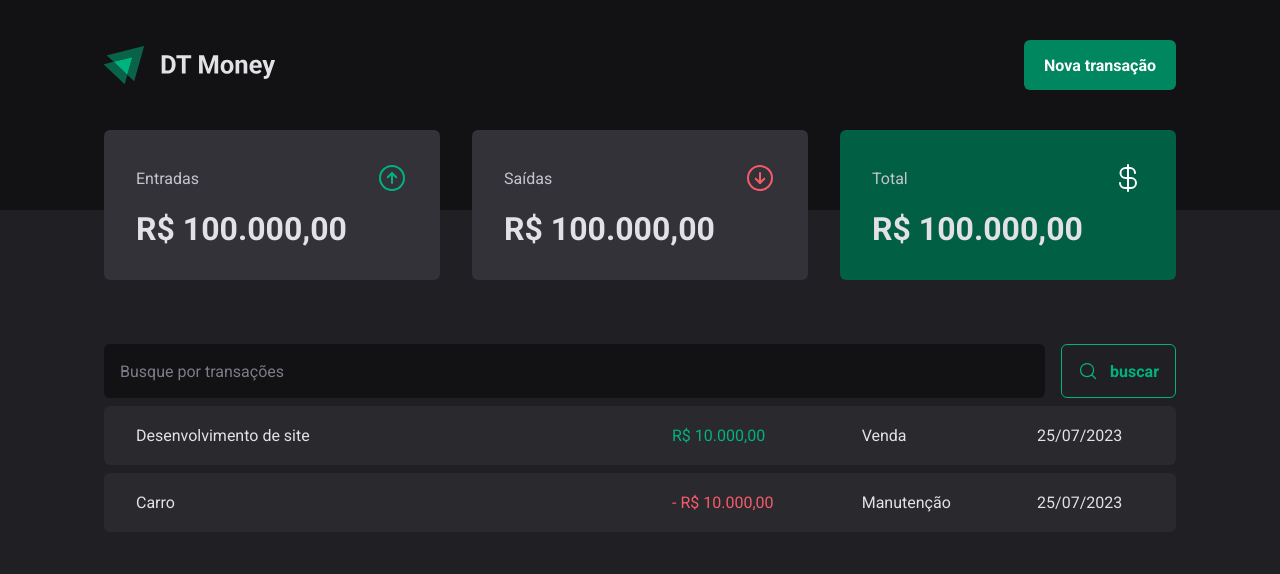
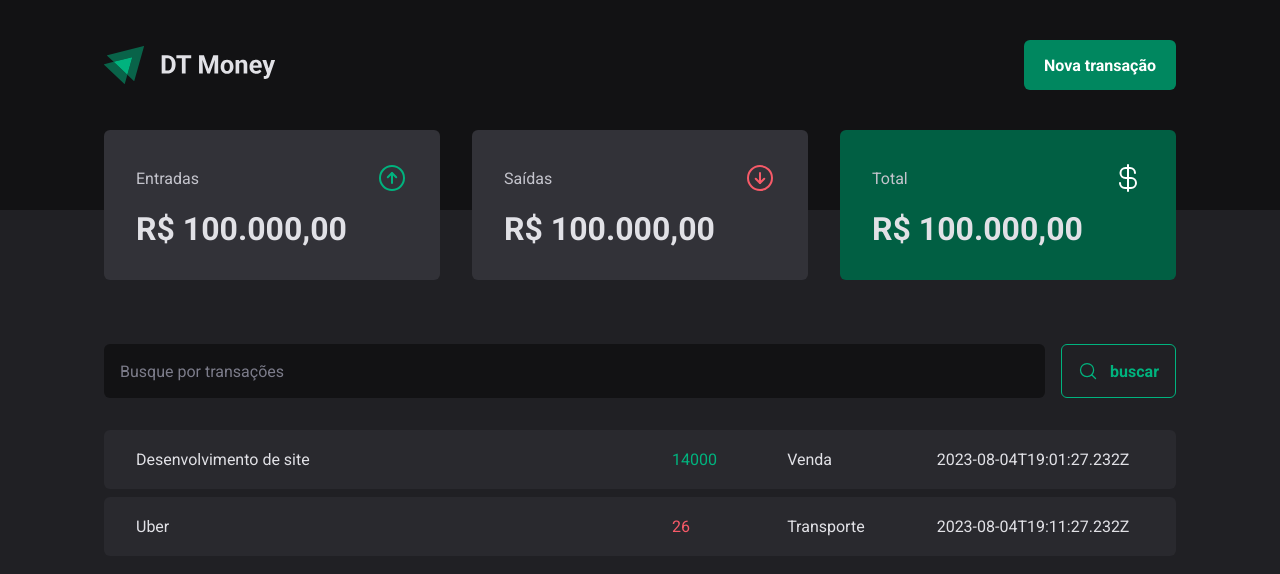
Before and after one commit to GabrielVita/walletmoney, a React (Vite) app in the folder wallet/: page / in a window 1280 px wide. Shown: the top 574 px of the page. Built offline with nearby package versions, Linux system fonts and the light colour scheme; data requests are answered from the project's data file.

Commit message:
context created

```diff
--- a/wallet/package.json
+++ b/wallet/package.json
@@ -5,6 +5,7 @@
   "type": "module",
   "scripts": {
     "dev": "vite",
+    "dev:server": "json-server server.json -w -d 500",
     "build": "tsc && vite build",
     "lint": "eslint . --ext ts,tsx --report-unused-disable-directives --max-warnings 0",
     "preview": "vite preview"
@@ -27,6 +28,7 @@
     "eslint": "^8.45.0",
     "eslint-plugin-react-hooks": "^4.6.0",
     "eslint-plugin-react-refresh": "^0.4.3",
+    "json-server": "^0.17.3",
     "typescript": "^5.0.2",
     "vite": "^4.4.5"
   }
--- /dev/null
+++ b/wallet/server.json
@@ -0,0 +1,20 @@
+{
+    "transactions": [
+        {
+            "id": 1,
+            "description": "Desenvolvimento de site",
+            "type": "income",
+            "category": "Venda",
+            "price": 14000,
+            "createdAt": "2023-08-04T19:01:27.232Z"
+        },
+        {
+            "id": 2,
+            "description": "Uber",
+            "type": "outcome",
+            "category": "Transporte",
+            "price": 26,
+            "createdAt": "2023-08-04T19:11:27.232Z"
+        }
+    ]
+}
--- a/wallet/src/App.tsx
+++ b/wallet/src/App.tsx
@@ -2,12 +2,15 @@
 import { defaultTheme } from "./styles/themes/default";
 import { GlobalStyle } from "./styles/global";
 import { Transaction } from "./pages/Transactions";
+import { TransactionsProvider } from "./contexts/TransactionsContext";
 
 export function App() {
   return (
     <ThemeProvider theme={defaultTheme}>
       <GlobalStyle/>
-      <Transaction/>
+      <TransactionsProvider>
+        <Transaction/>
+      </TransactionsProvider>
     </ThemeProvider>
   )
 }
--- a/wallet/src/components/Historic/index.tsx
+++ b/wallet/src/components/Historic/index.tsx
@@ -1,32 +1,30 @@
-import { SearchForm } from "../SearchForm"
-import { PriceHighlight, TransactionsContainer, TransactionsTable } from "./styles"
+import { useContext } from "react";
+import { SearchForm } from "../SearchForm";
+import { PriceHighlight, TransactionsContainer, TransactionsTable } from "./styles";
+import { TransactionsContext } from "../../contexts/TransactionsContext";
 
 export function Historic(){
+    const {transactions} = useContext(TransactionsContext);
     return(
         <TransactionsContainer>
             <SearchForm/>
             <TransactionsTable>
+
                 <tbody>
-                    <tr>
-                        <td width="50%">Desenvolvimento de site</td>
-                        <td>
-                            <PriceHighlight variant="income">
-                                R$ 10.000,00
-                            </PriceHighlight>
-                        </td>
-                        <td>Venda</td>
-                        <td>25/07/2023</td>
-                    </tr>
-                    <tr>
-                        <td>Carro</td>
-                        <td>
-                            <PriceHighlight variant="outcome">
-                                - R$ 10.000,00
-                            </PriceHighlight>
-                        </td>
-                        <td>Manutenção</td>
-                        <td>25/07/2023</td>
-                    </tr>
+                    {transactions.map(transaction =>{
+                        return(
+                            <tr key={transaction.id}>
+                                <td width="50%">{transaction.description}</td>
+                                <td>
+                                    <PriceHighlight variant={transaction.type}>
+                                        {transaction.price}
+                                    </PriceHighlight>
+                                </td>
+                                <td>{transaction.category}</td>
+                                <td>{transaction.createdAt}</td>
+                            </tr>
+                        )
+                    })}
                 </tbody>
             </TransactionsTable>
         </TransactionsContainer>
--- a/wallet/src/components/Historic/styles.ts
+++ b/wallet/src/components/Historic/styles.ts
@@ -11,7 +11,7 @@
     width: 100%;
     border-collapse: separate;
     border-spacing: 0 0.5rem;
-    /*margin-top: 1.5rem;*/
+    margin-top: 1.5rem;
 
     td{
         padding:1.25rem 2rem;
--- a/wallet/src/components/Summary/index.tsx
+++ b/wallet/src/components/Summary/index.tsx
@@ -1,7 +1,10 @@
 import { ArrowCircleUp, ArrowCircleDown, CurrencyDollar } from "phosphor-react";
 import { SummaryCard, SummaryContainer } from "./styles";
+import { useContext } from "react";
+import { TransactionsContext } from "../../contexts/TransactionsContext";
 
 export function Summary(){
+    const {transactions} = useContext(TransactionsContext);
     return(
         <SummaryContainer>
             <SummaryCard>
--- /dev/null
+++ b/wallet/src/contexts/TransactionsContext.tsx
@@ -0,0 +1,38 @@
+import {ReactNode, createContext, useEffect, useState} from "react";
+interface Transaction{
+    id: number;
+    description: string;
+    type: 'income' | 'outcome';
+    price: number;
+    category: string;
+    createdAt: string;
+}
+
+interface TransactionContextType{
+    transactions: Transaction[];
+}
+
+interface TransactionsProviderProps{
+    children: ReactNode;
+}
+export const TransactionsContext = createContext({} as TransactionContextType);
+
+export function TransactionsProvider({children}: TransactionsProviderProps){
+    const [transactions, setTransactions] = useState<Transaction[]>([])
+
+    async function loadTransactions(){
+        const response = await fetch('http://localhost:3000/transactions')
+        const data = await response.json();
+
+        setTransactions(data);
+    }
+
+    useEffect(() => {
+        loadTransactions();
+    }, [])
+    return(
+        <TransactionsContext.Provider value={{transactions}}>
+            {children}
+        </TransactionsContext.Provider>
+    )
+}
--- a/wallet/src/pages/Transactions/index.tsx
+++ b/wallet/src/pages/Transactions/index.tsx
@@ -1,6 +1,7 @@
 import { Header } from "../../components/Header";
 import { Historic } from "../../components/Historic";
 import { Summary } from "../../components/Summary";
+
 
 export function Transaction(){
     return(
```
Also changed, not shown: wallet/src/pages/nada.ts (deleted), 1 other file (tests, documents, lock files or other folders).
